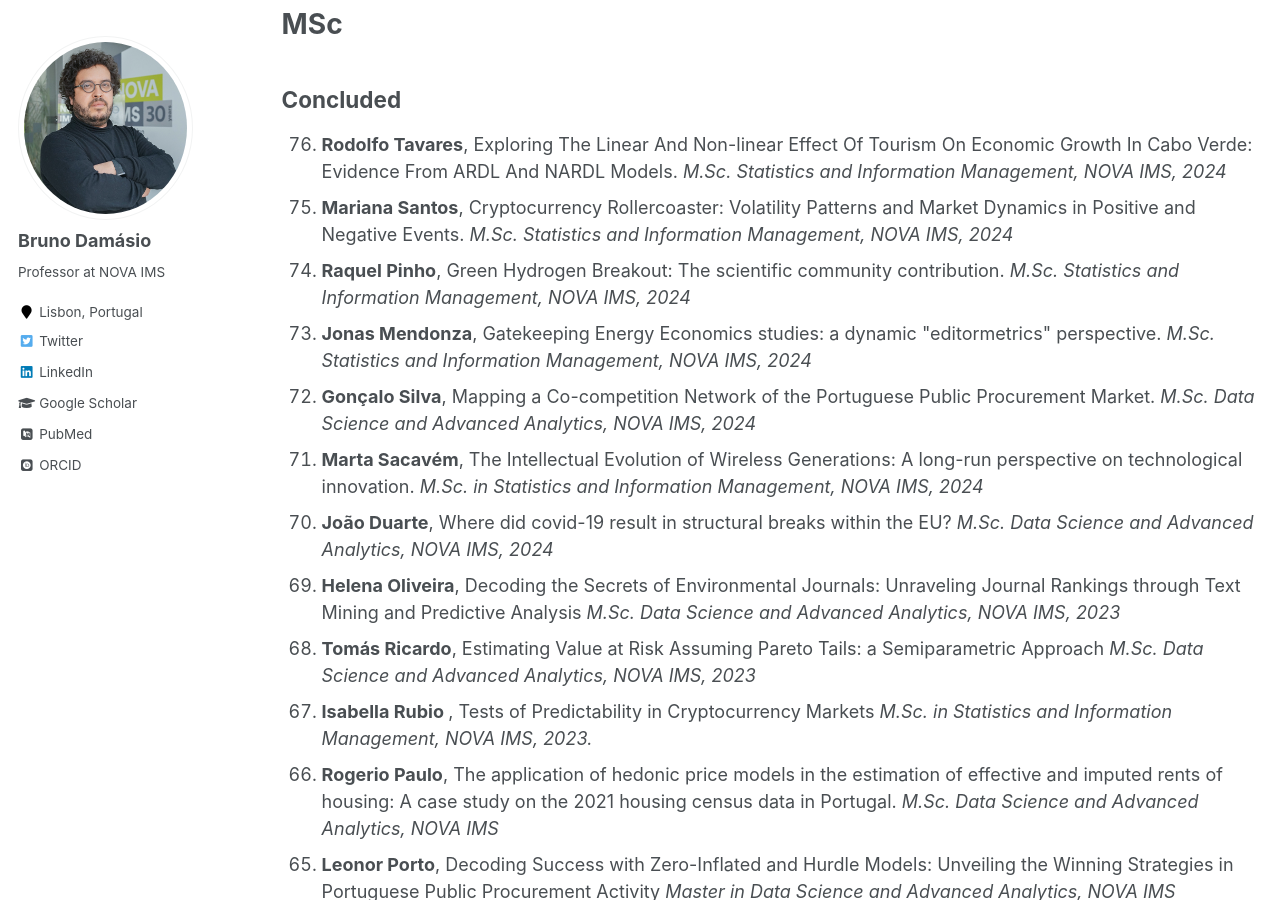
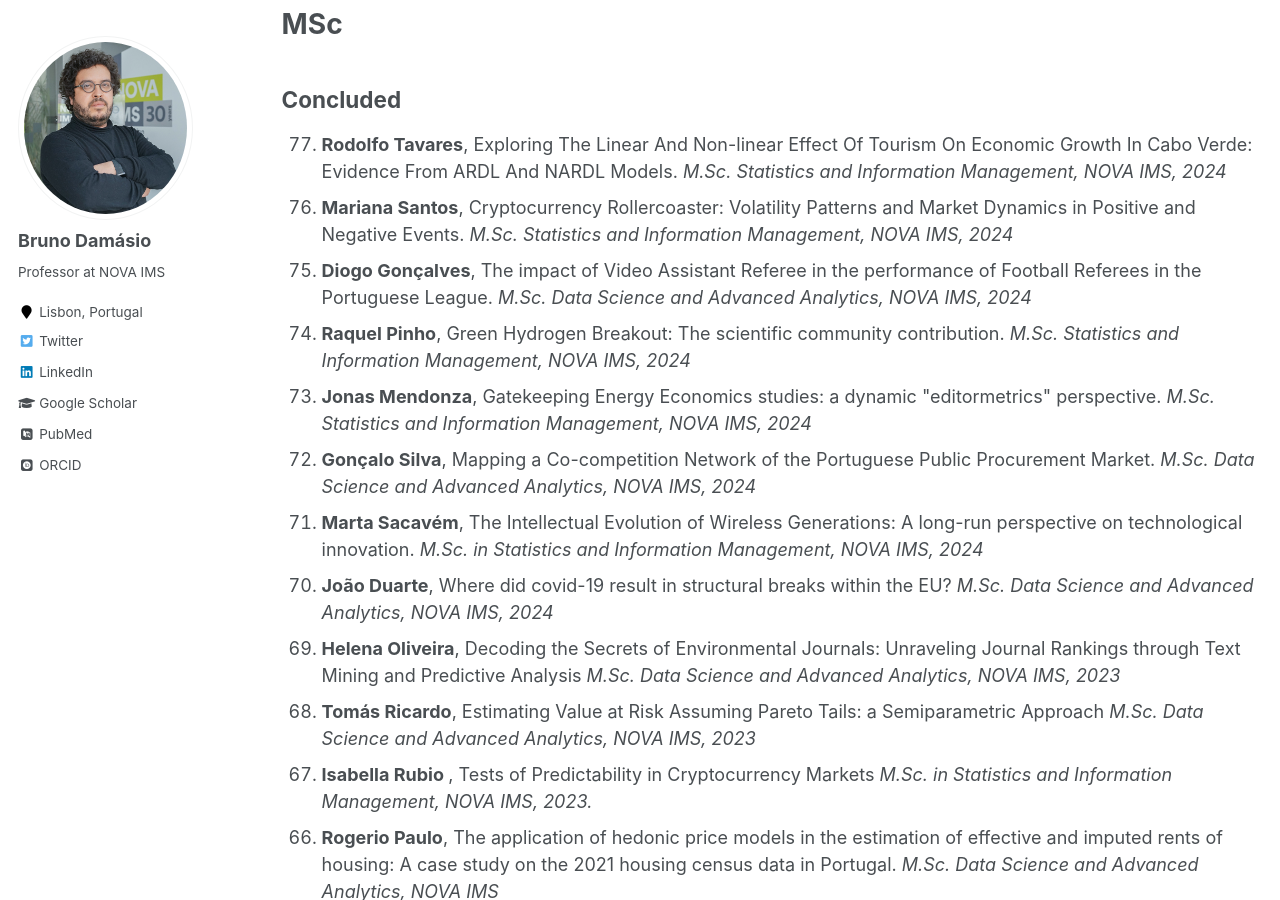
Before and after one commit to damasiob/damasiob.github.io, a Jekyll site: the page built from _pages/orietation.md, in a window 1280 px wide and 900 px high, scrolled down 858 px. Built offline with Jekyll 4.4.1, drawn with Linux system fonts in a browser that asks for light colours; some web fonts are replaced.

Commit message:
Update orietation.md

```diff
--- a/_pages/orietation.md
+++ b/_pages/orietation.md
@@ -43,6 +43,8 @@ Concluded
    <li><b>Rodolfo Tavares</b>, Exploring The Linear And Non-linear Effect Of Tourism On Economic Growth In Cabo Verde: Evidence From ARDL And NARDL Models. <i>M.Sc. Statistics and Information Management, NOVA IMS, 2024 </i></li>
 
    <li><b>Mariana Santos</b>, Cryptocurrency Rollercoaster: Volatility Patterns and Market Dynamics in Positive and Negative Events. <i>M.Sc. Statistics and Information Management, NOVA IMS, 2024 </i></li>
+
+   <li><b>Diogo Gonçalves</b>, The impact of Video Assistant Referee in the performance of Football Referees in the Portuguese League. <i>M.Sc. Data Science and Advanced Analytics, NOVA IMS, 2024 </i></li>
 
    <li><b>Raquel Pinho</b>, Green Hydrogen Breakout: The scientific community contribution. <i>M.Sc. Statistics and Information Management, NOVA IMS, 2024 </i></li>
 
```
